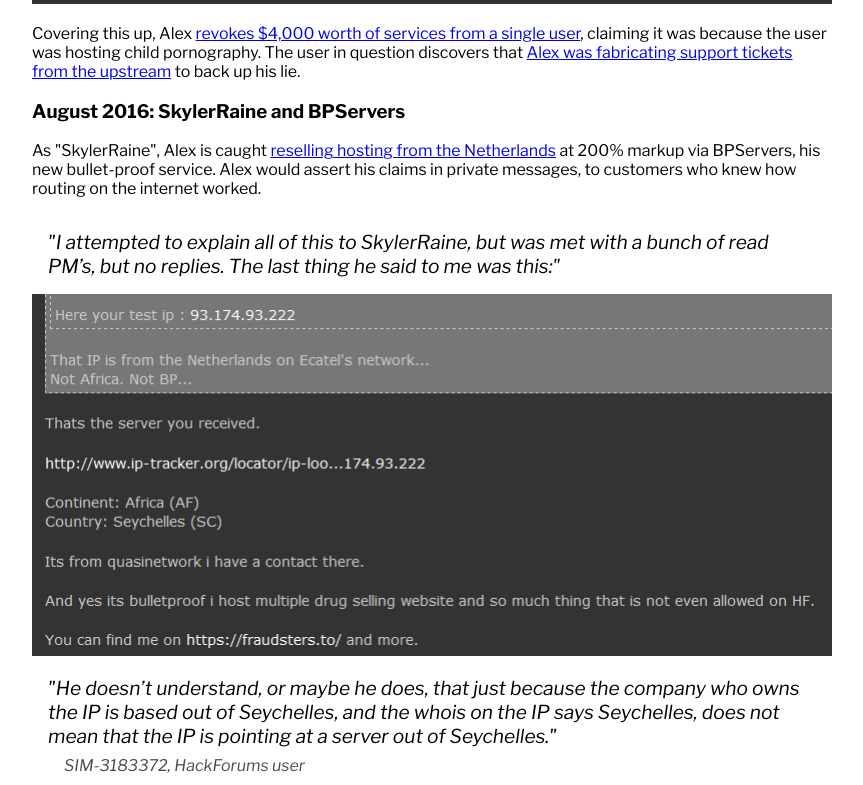
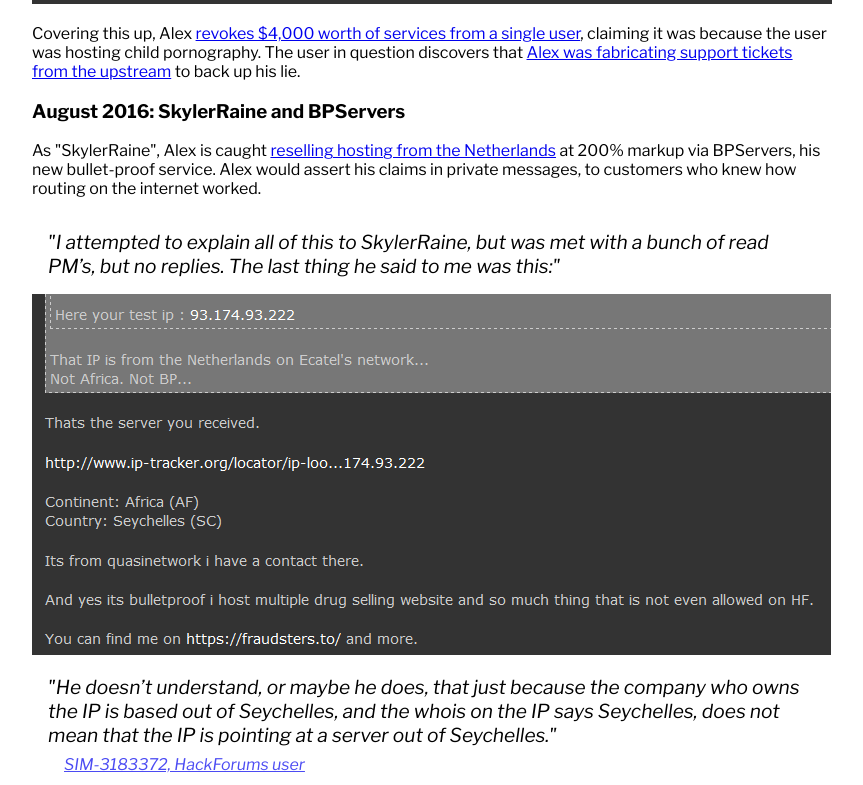
Before and after one commit to fiskWasTaken/fisk.cc, a Nuxt app: page /who-is-alexandre-gagnon-mannco-store in a window 1280 px wide. Shown: the part 2768-3553 px from the top of the page, without its empty margins (198-1061 px from the left). Built offline with nearby package versions, Linux system fonts and the light colour scheme.

Commit message:
embed more images

```diff
--- a/pages/who-is-alexandre-gagnon-mannco-store.vue
+++ b/pages/who-is-alexandre-gagnon-mannco-store.vue
@@ -174,7 +174,7 @@
 
         <div class="quote">
           <div class="quote__text">"He doesn’t understand, or maybe he does, that just because the company who owns the IP is based out of Seychelles, and the whois on the IP says Seychelles, does not mean that the IP is pointing at a server out of Seychelles."</div>
-          <div class="quote__author">SIM-3183372, HackForums user</div>
+          <div class="quote__author"><a href="http://localhost:3000/archive/bpservers-scam-alert.html">SIM-3183372, HackForums user</a></div>
         </div>
 
         <p>
@@ -185,6 +185,15 @@
           Seasoned users suspected this was Alex based on his writing style, and further sleuthing leads to his next ban.
         </p>
 
+        <div class="quote">
+          <div class="quote__text">
+            So I’ll make this part quick because I don’t really remember who Peanuthero is, but apparently he scammed a few thousand dollars from users here and got himself perm banned. It has become pretty clear that SkylerRaine is here to proxy sell for Peanuthero. Here is an image of Skype showing Peanuthero advertising BPServers.ru:
+          </div>
+          <div class="quote__author"><a href="http://localhost:3000/archive/bpservers-scam-alert.html">SIM-3183372, HackForums user</a></div>
+        </div>
+
+        <img src="http://localhost:3000/archive/Community%20Alert%20BPServers,%20a%20_Bullet%20Proof%20Host_,%20Just%20Reselling%20from%20Ecatel%20-%20Also%20Ran%20by%20Peanuthero%20-%20Printable%20Version_files/yO5tJdL.png" />
+
         <h3>September 2016: manandco and ShadowHosting</h3>
 
         <p>
@@ -194,6 +203,10 @@
             href="/archive/shadowhosting.html">traced to the
           Netherlands</a>.
         </p>
+        <p>
+          Yet again, HackForums users identify this new user to be another sock of Alex's. A CloudFlare employee helps tie this with Alex's other projects, including layer7.pw (also previously featured on Acuata.com).
+        </p>
+        <img src="http://localhost:3000/archive/Community%20Alert%20Shadowhosting.net%20-%20Fake%20Bullet%20Proof%20Hosting%20-%20Ban%20Evasion%20-%20Proxy%20Selling%20-%20Printable%20Version_files/3kLdjRQ.png" />
         <p>
           After finally leaving the forum, Alex would continue hosting payment portals for BPServers.ru <a
             href="https://archive.md/HQa4P">through to
@@ -519,7 +532,11 @@
   }
 
   img {
-    width: 800px;
+    max-width: 800px;
+
+    @media (max-width: 800px) {
+      max-width: 100%;
+    }
   }
 }
 
```
